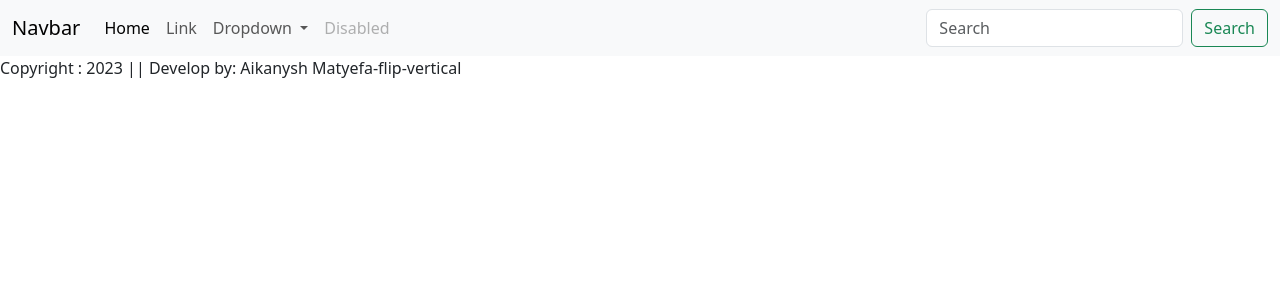
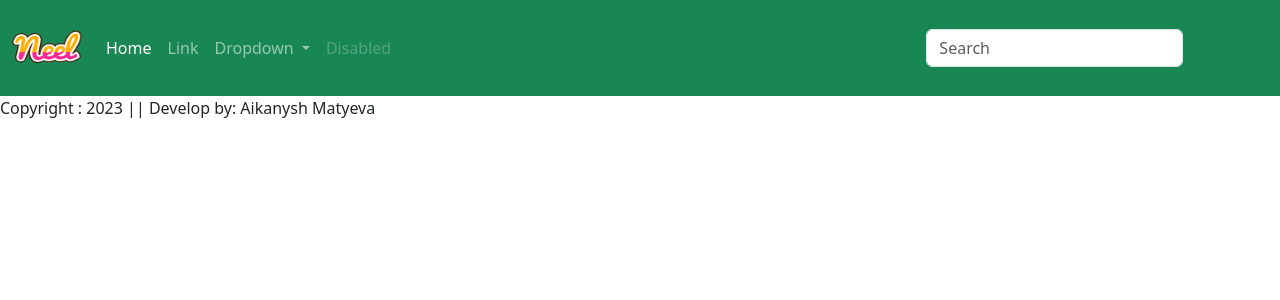
Before and after one commit to AikanyshM/ecommerce, a Django app: template main_app/templates/app/base.html in a window 1280 px wide. Shown: the top 300 px of the page. Run offline with Django 4.2, Linux system fonts and the light colour scheme; the template is opened without the code that fills it, so the values that code supplies are empty.

Commit message:
added some css

```diff
--- a/main_app/templates/app/base.html
+++ b/main_app/templates/app/base.html
@@ -17,9 +17,11 @@
     <title>Dairy Products | {% block title %}{% endblock title %}</title>
 </head>
 <body>
-    <nav class="navbar navbar-expand-lg bg-light">
+    <nav class="navbar navbar-expand-lg navbar-dark bg-success">
         <div class="container-fluid">
-          <a class="navbar-brand" href="#">Navbar</a>
+          <a class="navbar-brand" href="#">
+              <img src="{% static 'app/images/Neel.png' %}" width="70" height="70" />
+          </a>
           <button class="navbar-toggler" type="button" data-bs-toggle="collapse" data-bs-target="#navbarSupportedContent" aria-controls="navbarSupportedContent" aria-expanded="false" aria-label="Toggle navigation">
             <span class="navbar-toggler-icon"></span>
           </button>
@@ -57,7 +59,7 @@
       {% block main-content %}{% endblock main-content %}
 
       <footer>
-          Copyright : 2023 || Develop by: Aikanysh Matyefa-flip-vertical
+          Copyright : 2023 || Develop by: Aikanysh Matyeva
 
       </footer>
 
--- a/main_app/views.py
+++ b/main_app/views.py
@@ -2,4 +2,4 @@ from http.client import HTTPResponse
 from django.shortcuts import render
 
 def home(request):
-    return render(request, "app/index.html")
+    return render(request, "app/home.html")
```
Also changed, not shown: main_app/templates/app/home.html (added, +8 -0 lines).
